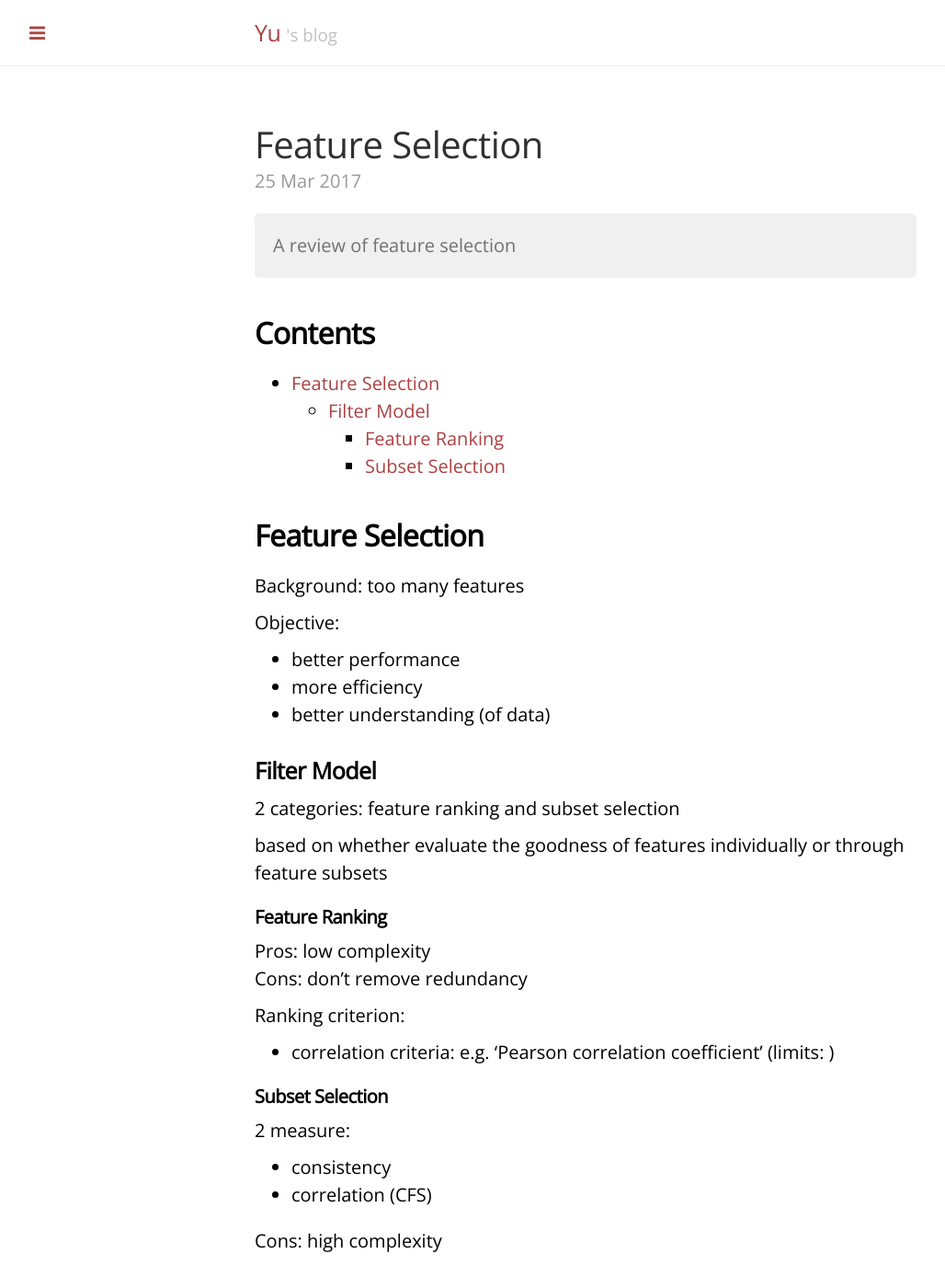
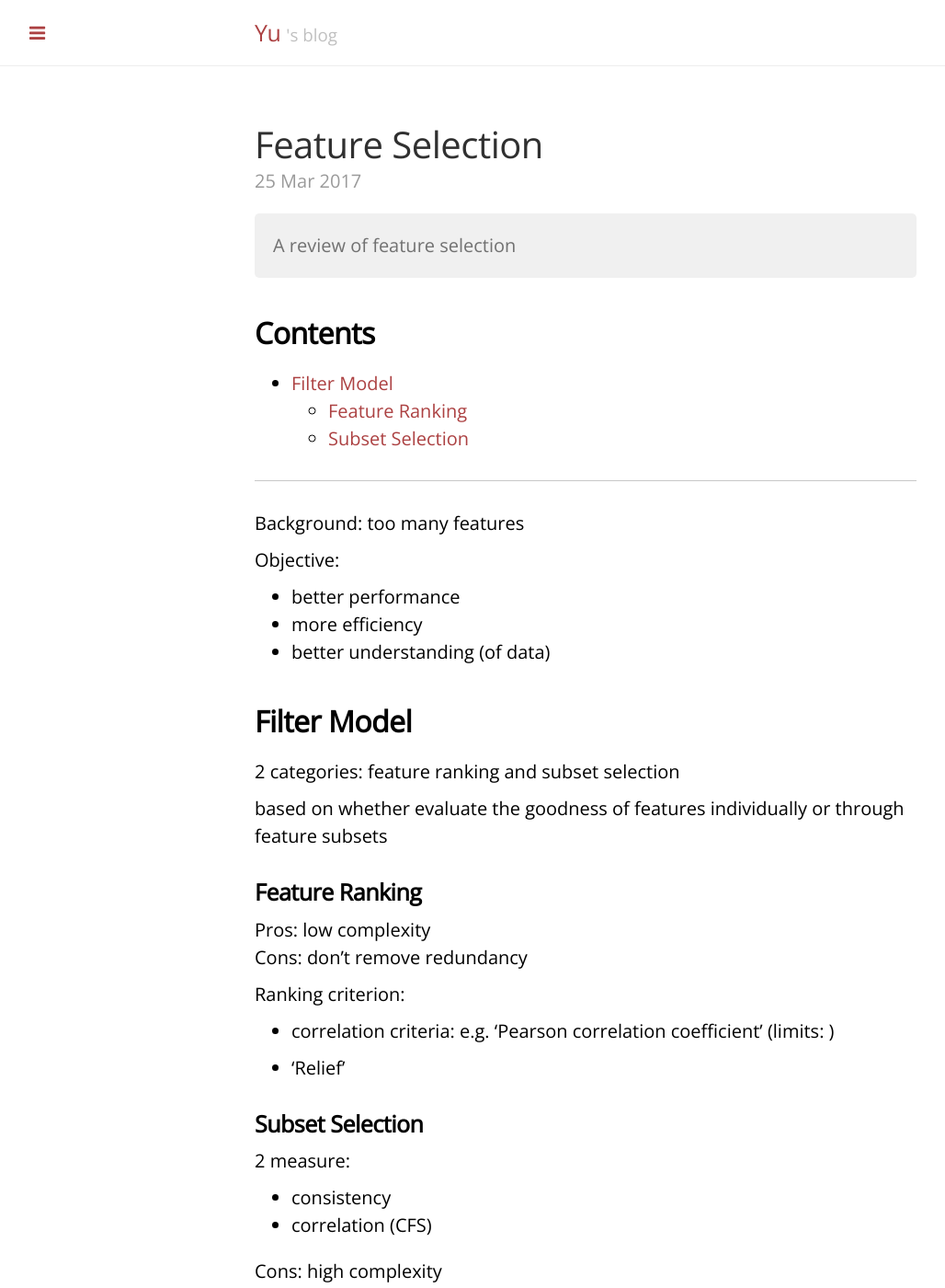
Before and after one commit to neilsustc/neilsustc.github.io, a Jekyll site: the page built from _posts/2017-03-25-feature-selection.md, in a window 1280 px wide and 1400 px high. Shown: the whole window at 92% size, without its empty margins (3-1031 px from the left). Built offline with Jekyll 4.4.1, drawn with Linux system fonts in a browser that asks for light colours; some web fonts are replaced.

Commit message:
📝 minor

```diff
--- a/_posts/2017-03-25-feature-selection.md
+++ b/_posts/2017-03-25-feature-selection.md
@@ -9,12 +9,11 @@ title: Feature Selection
 
 ## Contents
 
-- [Feature Selection](#feature-selection)
-    - [Filter Model](#filter-model)
-        - [Feature Ranking](#feature-ranking)
-        - [Subset Selection](#subset-selection)
+- [Filter Model](#filter-model)
+    - [Feature Ranking](#feature-ranking)
+    - [Subset Selection](#subset-selection)
 
-## Feature Selection
+---
 
 Background: too many features
 
@@ -24,13 +23,13 @@ Objective:
 - more efficiency
 - better understanding (of data)
 
-### Filter Model
+## Filter Model
 
 2 categories: feature ranking and subset selection
 
 based on whether evaluate the goodness of features individually or through feature subsets
 
-#### Feature Ranking
+### Feature Ranking
 
 Pros: low complexity
 Cons: don't remove redundancy
@@ -39,9 +38,9 @@ Ranking criterion:
 
 - correlation criteria: e.g. 'Pearson correlation coefficient' (limits: )
 
-<!-- - 'Relief' -->
+- 'Relief'
 
-#### Subset Selection
+### Subset Selection
 
 2 measure:
 
```
Also changed, not shown: _posts/2016-01-25-2015-summary.md (+2 -0 lines).
